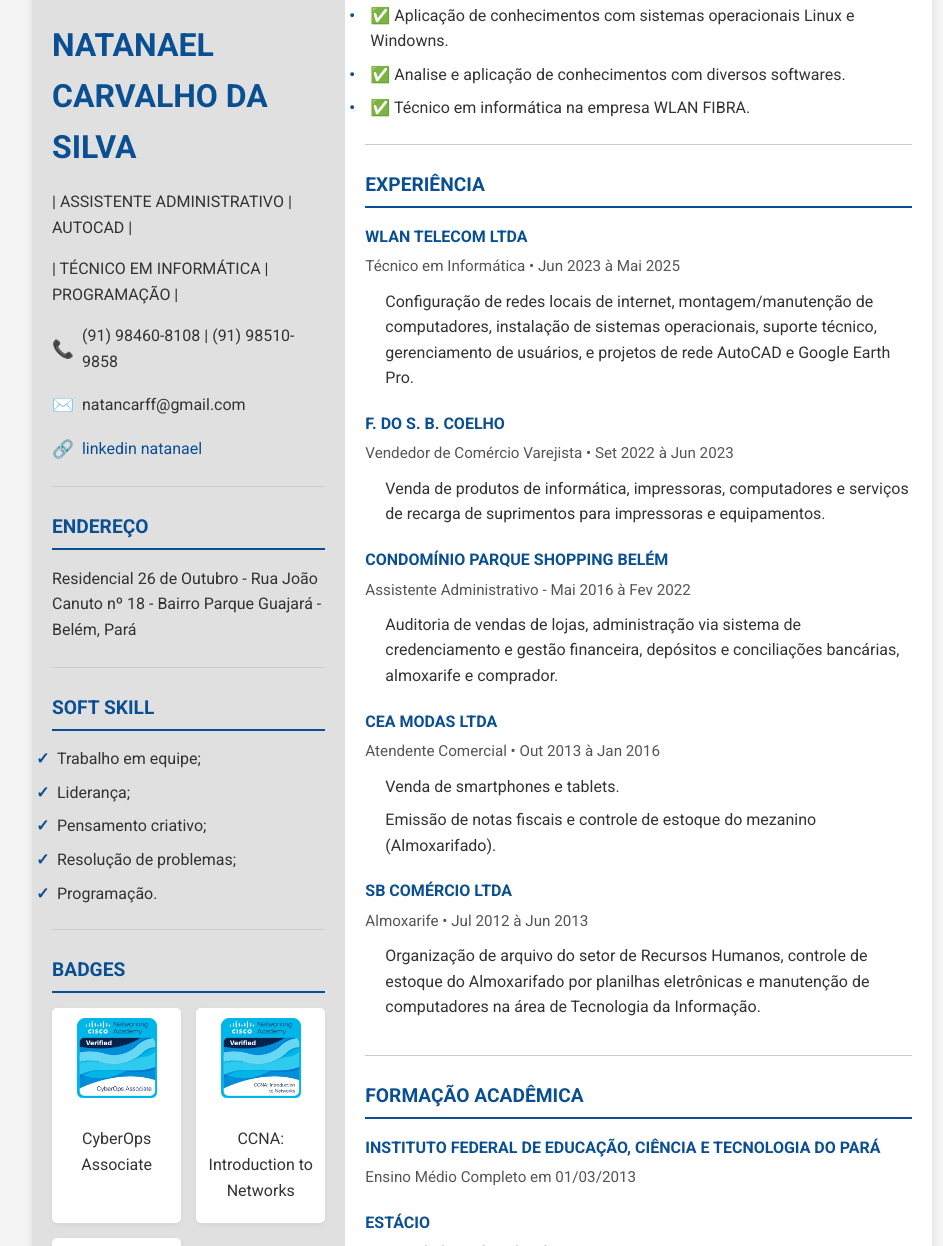
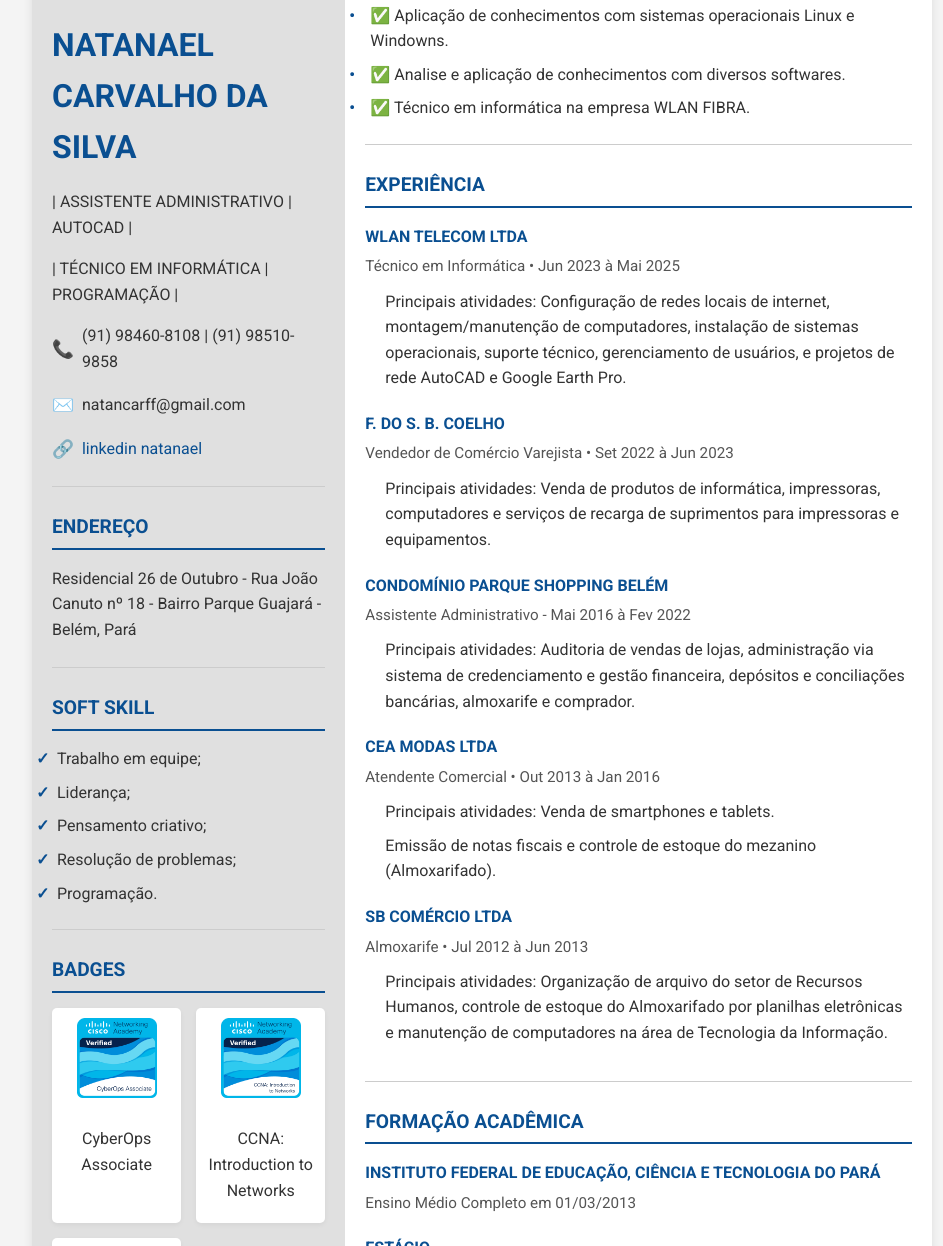
Before and after one commit to NatanCarFF/info, a plain HTML site: page index.html in a window 1280 px wide. Shown: the part 233-1479 px from the top of the page, without its empty margins (158-1101 px from the left). Drawn offline with Linux system fonts and the light colour scheme; a script that the page names is missing.

Commit message:
atualização

```diff
--- a/index.html
+++ b/index.html
@@ -129,28 +129,28 @@
                     <h3>WLAN TELECOM LTDA</h3>
                     <p>Técnico em Informática • Jun 2023  à Mai 2025</p>
                     <ul>
-                        <li>Configuração de redes locais de internet, montagem/manutenção de computadores, instalação de sistemas operacionais, suporte técnico, gerenciamento de usuários, e projetos de rede AutoCAD e Google Earth Pro.</li>
+                        <li>Principais atividades: Configuração de redes locais de internet, montagem/manutenção de computadores, instalação de sistemas operacionais, suporte técnico, gerenciamento de usuários, e projetos de rede AutoCAD e Google Earth Pro.</li>
                     </ul>
                 </div>
                 <div class="experience-item">
                     <h3>F. DO S. B. COELHO</h3>
                     <p>Vendedor de Comércio Varejista • Set 2022 à Jun 2023</p>
                     <ul>
-                        <li>Venda de produtos de informática, impressoras, computadores e serviços de recarga de suprimentos para impressoras e equipamentos.</li>
+                        <li>Principais atividades: Venda de produtos de informática, impressoras, computadores e serviços de recarga de suprimentos para impressoras e equipamentos.</li>
                     </ul>
                 </div>
                 <div class="experience-item">
                     <h3>CONDOMÍNIO PARQUE SHOPPING BELÉM</h3>
                     <p>Assistente Administrativo - Mai 2016 à Fev 2022</p>
                     <ul>
-                        <li>Auditoria de vendas de lojas, administração via sistema de credenciamento e gestão financeira, depósitos e conciliações bancárias, almoxarife e comprador.</li>
+                        <li>Principais atividades: Auditoria de vendas de lojas, administração via sistema de credenciamento e gestão financeira, depósitos e conciliações bancárias, almoxarife e comprador.</li>
                     </ul>
                 </div>
                 <div class="experience-item">
                     <h3>CEA MODAS LTDA</h3>
                     <p>Atendente Comercial • Out 2013 à Jan 2016</p>
                     <ul>
-                        <li>Venda de smartphones e tablets.</li>
+                        <li>Principais atividades: Venda de smartphones e tablets.</li>
                         <li>Emissão de notas fiscais e controle de estoque do mezanino (Almoxarifado).</li>
                     </ul>
                 </div>
@@ -158,7 +158,7 @@
                     <h3>SB COMÉRCIO LTDA</h3>
                     <p>Almoxarife • Jul 2012 à Jun 2013</p>
                     <ul>
-                        <li>Organização de arquivo do setor de Recursos Humanos, controle de estoque do Almoxarifado por planilhas eletrônicas e manutenção de computadores na área de Tecnologia da Informação.</li>
+                        <li>Principais atividades: Organização de arquivo do setor de Recursos Humanos, controle de estoque do Almoxarifado por planilhas eletrônicas e manutenção de computadores na área de Tecnologia da Informação.</li>
                     </ul>
                 </div>
             </div>
```
